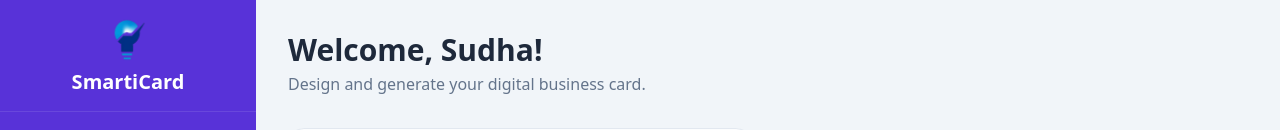
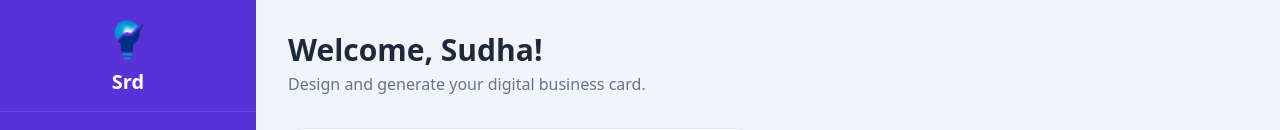
Before and after one commit to Bharathi077/buzz_card, a React (Vite) app: page /login in a window 1280 px wide. Both pictures are taken after a click on the button "Sign in". Shown: the top 130 px of the page. Built offline with nearby package versions, Linux system fonts and the light colour scheme.

Commit message:
first commit

```diff
--- a/components/Sidebar.tsx
+++ b/components/Sidebar.tsx
@@ -25,7 +25,7 @@ const Sidebar = () => {
       <div className="flex items-center justify-center h-28 border-b border-white/10">
         <div className="flex flex-col items-center gap-1">
           <img src={logo} alt="Logo" className="w-12 h-12 rounded-full" /> {/* ✅ logo image */}
-          <span className="text-xl font-bold text-white">SmartiCard</span>
+          <span className="text-xl font-bold text-white">Srd</span>
         </div>
       </div>
       <div className="flex-1 flex flex-col">
```
